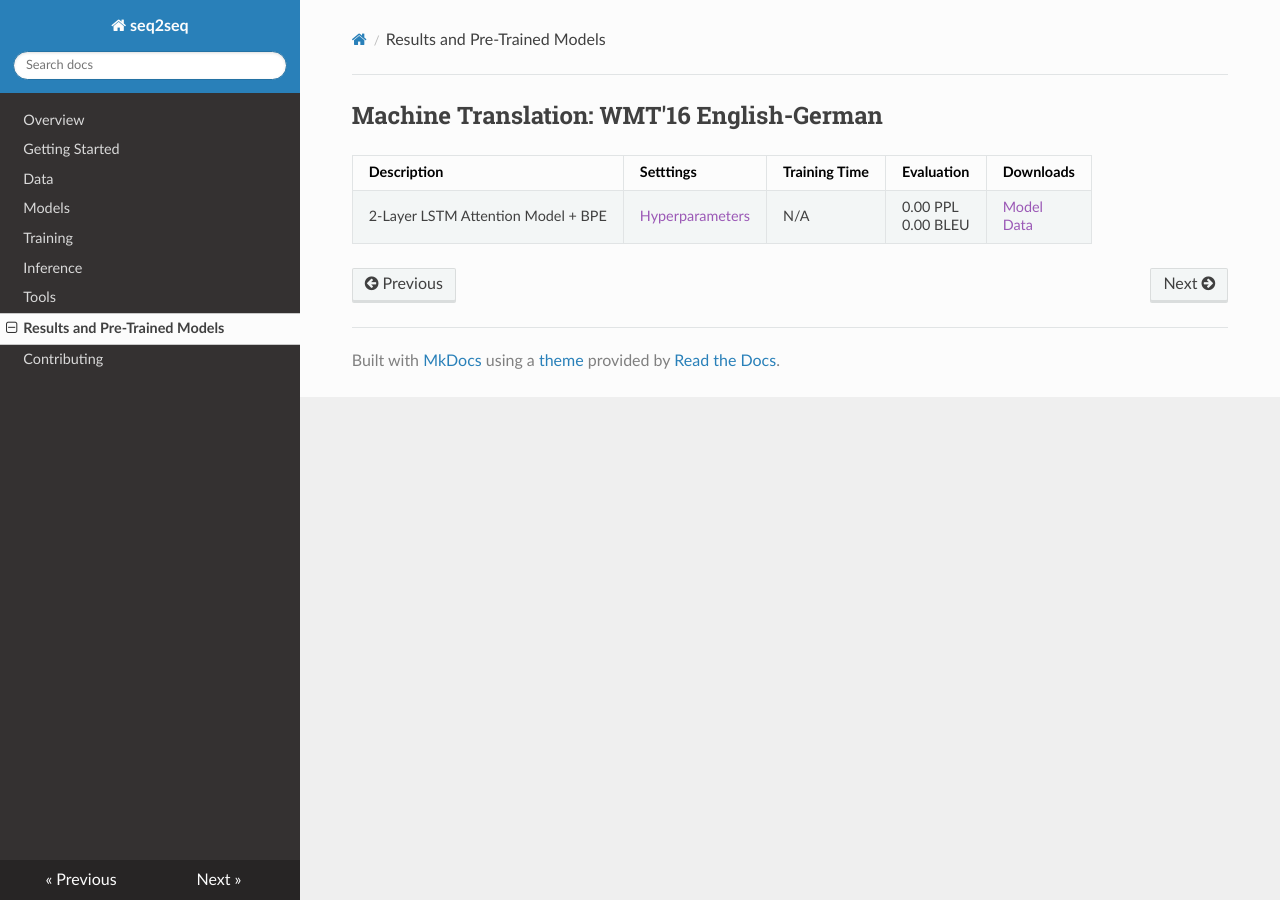
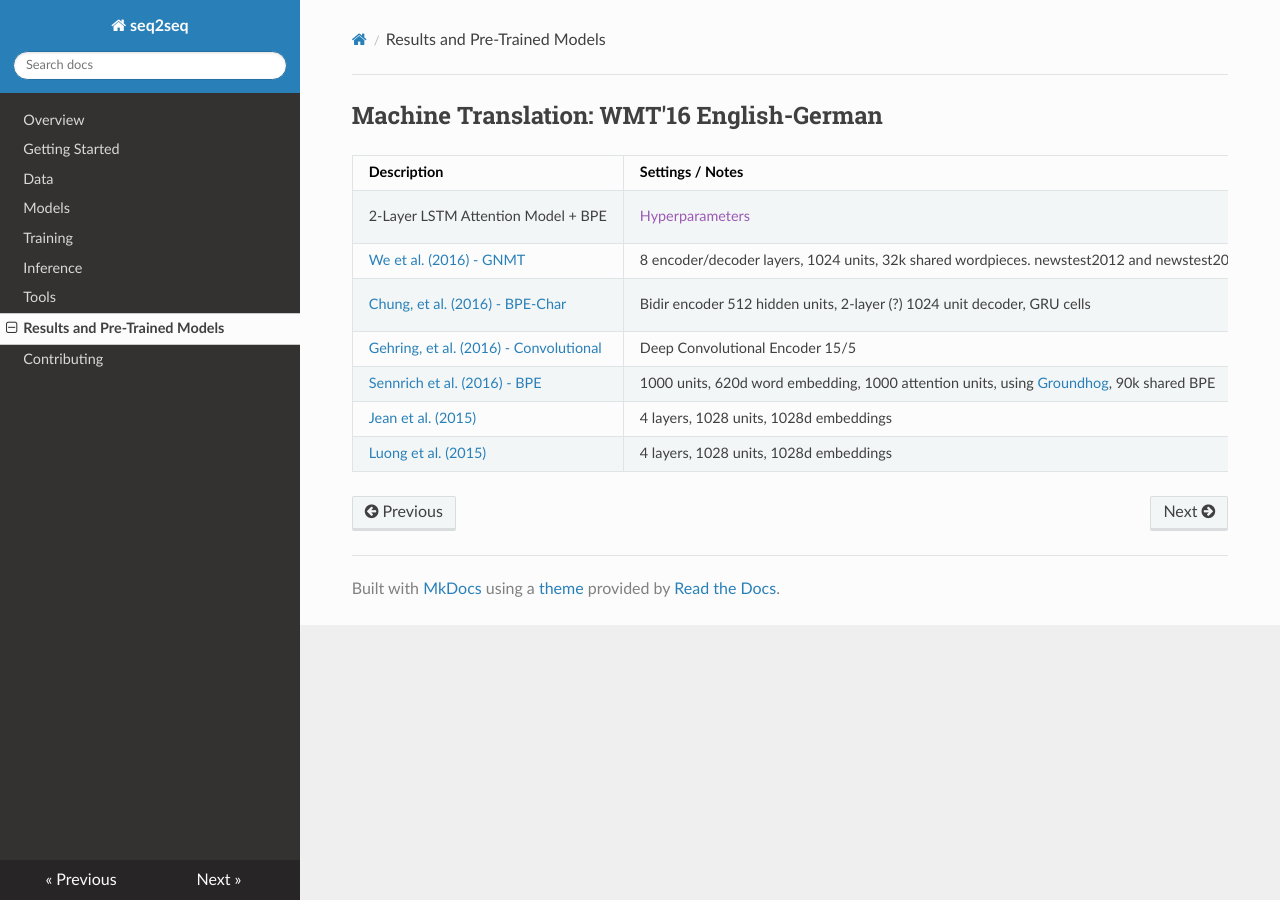
Before and after one commit to google/seq2seq, an MkDocs documentation site: the page built from docs/benchmarks.md, in a window 1280 px wide. Built offline with MkDocs 1.6.1, drawn with Linux system fonts in a browser that asks for light colours; nearby versions of some CDN libraries; old or Windows-style settings are respelled for this version of MkDocs.

Commit message:
Add a few papers

```diff
--- a/docs/benchmarks.md
+++ b/docs/benchmarks.md
@@ -1,5 +1,11 @@
 ## Machine Translation: WMT'16 English-German
 
-| Description | Setttings | Training Time | Evaluation| Downloads |
+| Description | Settings / Notes| Training Time | Test Set | Downloads |
 | --- | --- | --- | --- | --- |
-| 2-Layer LSTM Attention Model + BPE | [Hyperparameters]() | N/A | 0.00 PPL <br/> 0.00 BLEU | [Model]() <br/> [Data]() |
+| 2-Layer LSTM Attention Model + BPE | [Hyperparameters]() | N/A | 0.00 PPL <br/> 0.00 BLEU | [Model]() <br/> [Data]() | --- |
+| [We et al. (2016) - GNMT](https://arxiv.org/abs/1609.08144) | 8 encoder/decoder layers, 1024 units, 32k shared wordpieces. newstest2012 and newstest2013 as validation sets. Paper mentions 5M training examples, how if WMT only has ~4.5M? | --- |  24.61 BLEU (newstest2014) | --- |
+| [Chung, et al. (2016) - BPE-Char](https://arxiv.org/abs/1603.06147v4) | Bidir encoder 512 hidden units, 2-layer (?) 1024 unit decoder, GRU cells | --- |  23.9 BLEU (newstest2015)<br/>21.3 BLEU (newstest2014) | --- |    --- |
+| [Gehring, et al. (2016) - Convolutional](https://arxiv.org/abs/1611.02344) | Deep Convolutional Encoder 15/5| --- |  24.3 BLEU (newstest2015) | --- |  --- |
+| [Sennrich et al. (2016) - BPE](https://arxiv.org/abs/1508.07909) | 1000 units, 620d word embedding, 1000 attention units, using [Groundhog](https://github.com/sebastien-j/LV_groundhog), 90k shared BPE | | 22.8 BLEU (newstest2015) | --- | --- |
+| [Jean et al. (2015)](https://arxiv.org/abs/1508.04025) | 4 layers, 1028 units, 1028d embeddings | --- | 20.9 BLEU (newstest2014) | --- | --- |
+| [Luong et al. (2015)](https://arxiv.org/abs/1508.04025) | 4 layers, 1028 units, 1028d embeddings | --- | 20.9 BLEU (newstest2014) | --- | --- |
```
